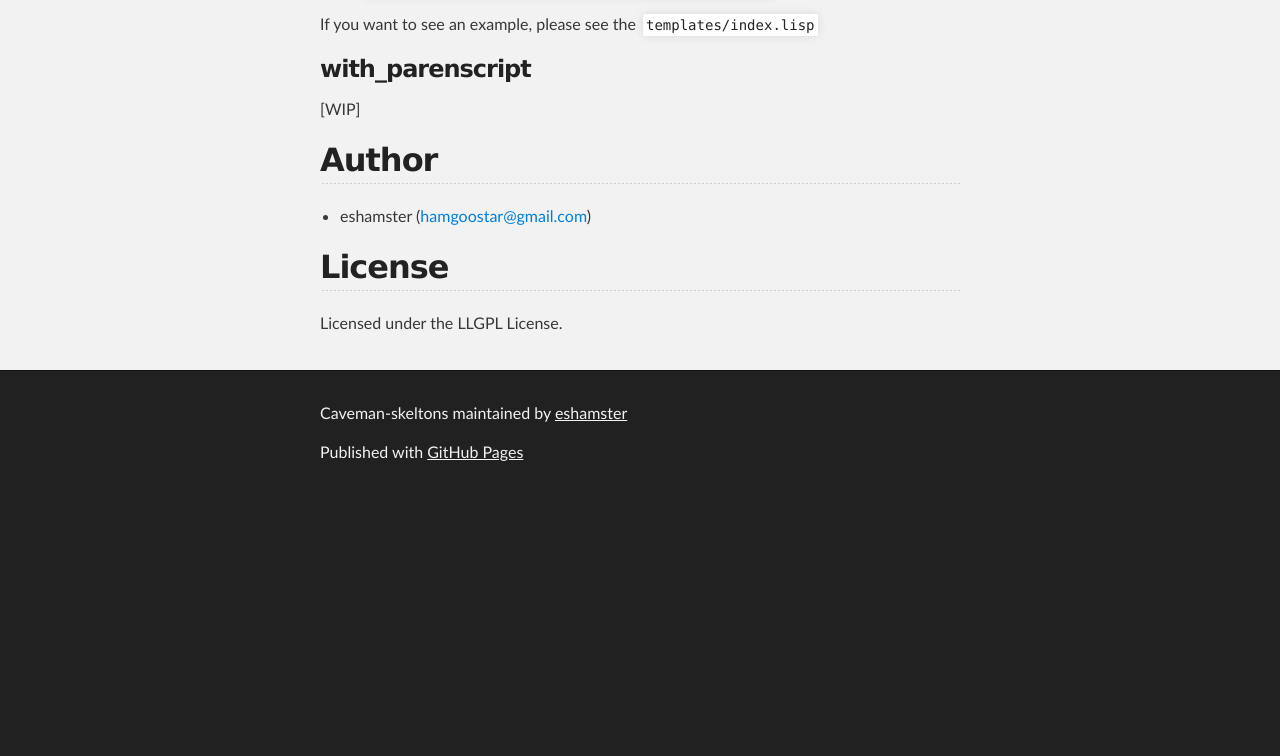
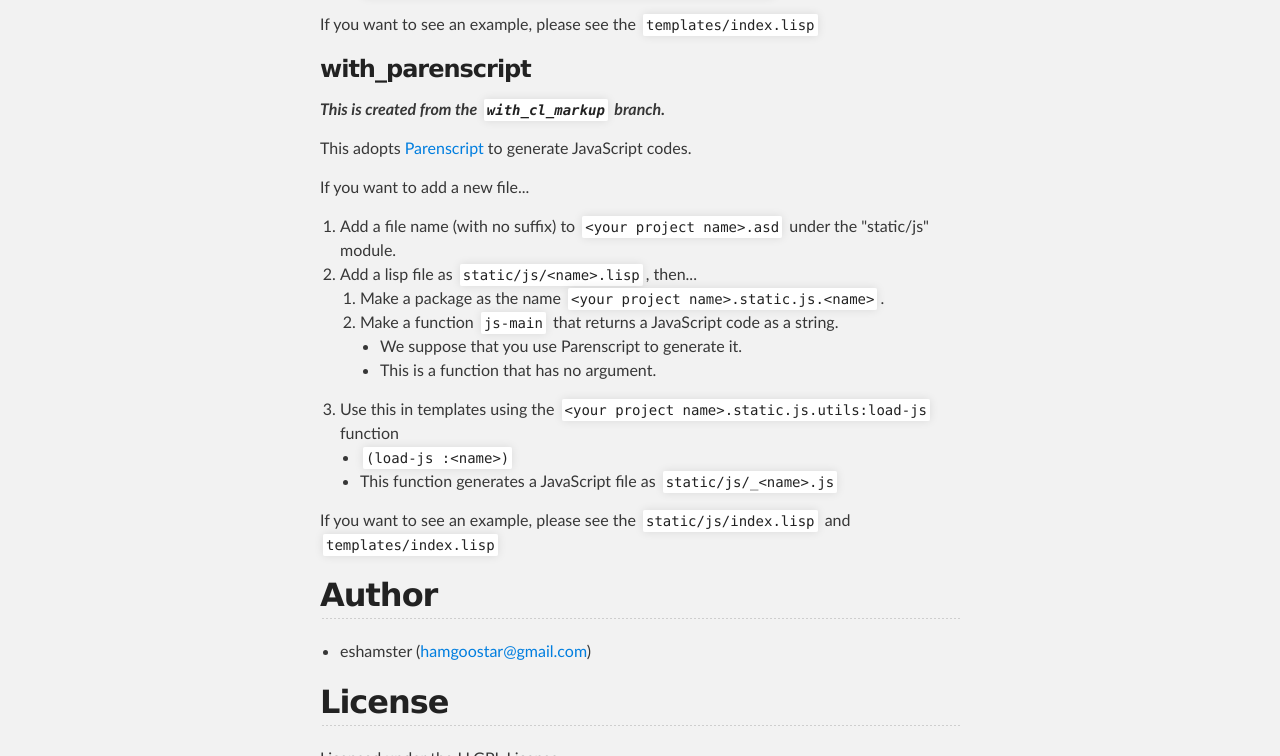
Before and after one commit to eshamster/caveman-skeltons, a plain HTML site: page index.html in a window 1280 px wide. Shown: the part 1483-2239 px from the top of the page. Before the commit the page ends 1982 px from the top, so only its background shows below. Drawn offline with Linux system fonts and the light colour scheme.

```diff
--- a/index.html
+++ b/index.html
@@ -66,7 +66,7 @@
 <p>If you want to add a new template...</p>
 
 <ol>
-<li>Add a file name (= a template name) to <code>&lt;your project name&gt;.asd</code> under the "template" module.</li>
+<li>Add a file name (= a template name) to <code>&lt;your project name&gt;.asd</code> under the "templates" module.</li>
 <li>Add a lisp file as <code>templates/&lt;template name&gt;.lisp</code>, then...
 
 <ol>
@@ -93,7 +93,38 @@
 <h3>
 <a id="with_parenscript" class="anchor" href="#with_parenscript" aria-hidden="true"><span aria-hidden="true" class="octicon octicon-link"></span></a>with_parenscript</h3>
 
-<p>[WIP]</p>
+<p><strong><em>This is created from the <code>with_cl_markup</code> branch.</em></strong></p>
+
+<p>This adopts <a href="https://common-lisp.net/project/parenscript/">Parenscript</a> to generate JavaScript codes.</p>
+
+<p>If you want to add a new file...</p>
+
+<ol>
+<li>Add a file name (with no suffix) to <code>&lt;your project name&gt;.asd</code> under the "static/js" module.</li>
+<li>Add a lisp file as <code>static/js/&lt;name&gt;.lisp</code>, then...
+
+<ol>
+<li>Make a package as the name <code>&lt;your project name&gt;.static.js.&lt;name&gt;</code>.</li>
+<li>Make a function <code>js-main</code> that returns a JavaScript code as a string.
+
+<ul>
+<li>We suppose that you use Parenscript to generate it.</li>
+<li>This is a function that has no argument.</li>
+</ul>
+</li>
+</ol>
+</li>
+<li>Use this in templates using the <code>&lt;your project name&gt;.static.js.utils:load-js</code> function
+
+<ul>
+<li><code>(load-js :&lt;name&gt;)</code></li>
+<li>This function generates a JavaScript file as <code>static/js/_&lt;name&gt;.js</code>
+</li>
+</ul>
+</li>
+</ol>
+
+<p>If you want to see an example, please see the <code>static/js/index.lisp</code> and <code>templates/index.lisp</code></p>
 
 <h2>
 <a id="author" class="anchor" href="#author" aria-hidden="true"><span aria-hidden="true" class="octicon octicon-link"></span></a>Author</h2>
```
Also changed, not shown: params.json (+1 -1 lines).
